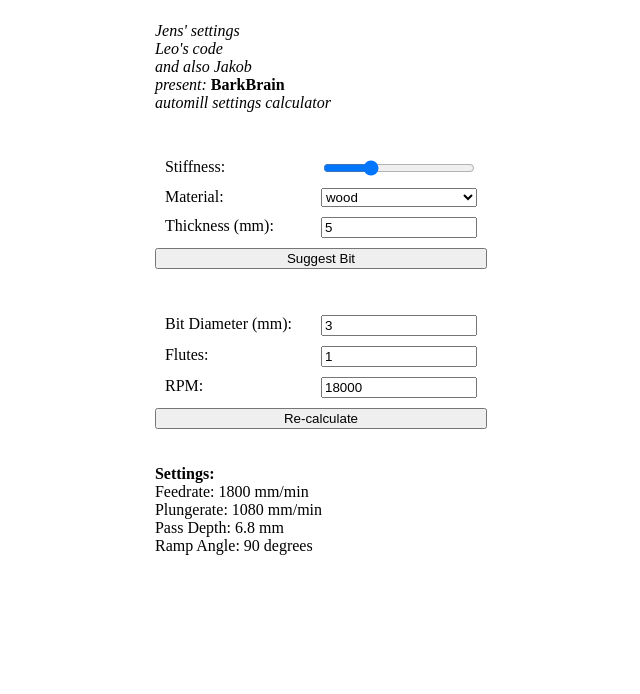
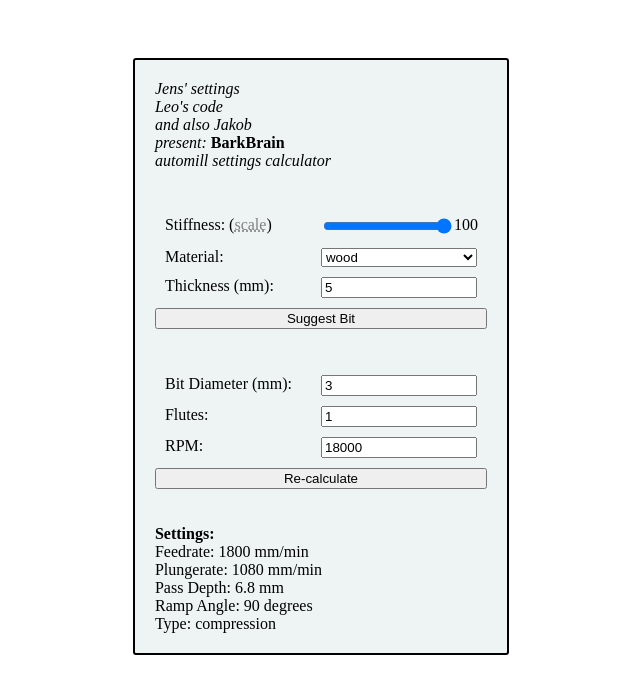
Before and after one commit to leomcelroy/bark-brain, a plain HTML site: page index.html in a window 1280 px wide. Both pictures are taken after typing "5" into the empty fields and a click on the button "Submit to Enable Calculator". Shown: the whole page, without its empty margins (319-959 px from the left). Drawn offline with Linux system fonts and the light colour scheme.

Commit message:
Update index.html

```diff
--- a/index.html
+++ b/index.html
@@ -22,7 +22,42 @@
   body {
     display: grid;
     place-content: center;
-    height: 70vh;
+  }
+
+  .container {
+    margin-top: 50px;
+    display: grid;
+    place-content: center;
+    border: solid 2px black;
+    border-radius: 3px;
+    padding: 20px;
+    background: #b9d0d13d;
+  }
+
+  #slider-value {
+    position: absolute;
+  }
+
+  .slider-scale {
+    position: relative;
+    color: grey;
+    text-decoration-line: underline;
+    text-decoration-style: dotted;
+  }
+
+  .slider-scale .scale {
+    visibility: hidden;
+    position: absolute;
+    top: 100%;
+    right: -50%;
+    width: 145px;
+    text-align: center;
+    color: black;
+    background: lightgrey;
+  }
+
+  .slider-scale:hover .scale {
+    visibility: visible;
   }
 
 /*  .left {
@@ -39,17 +74,17 @@
 <body>
   <script>
 
-    const machines = {
-      modela: 3,
-      xCarve: 4.5,
-      shapeoko: 5,
-      xCarvePro: 10,
-      shopBotStandard: 20,
-      shopBotAlpha: 30,
-      beast: 100
-    }
+    // const machines = {
+    //   modela: 3,
+    //   xCarve: 4.5,
+    //   shapeoko: 5,
+    //   xCarvePro: 10,
+    //   shopBotStandard: 20,
+    //   shopBotAlpha: 30,
+    //   beast: 100
+    // }
 
-    const bitChoice = {
+    const BIT_CHOICE = {
       mdf: {
         2: {
           diameter: 2,
@@ -347,12 +382,12 @@
     };
 
     // hardness, lower is harder
-    let presets6mm = {
+    let PRESETS_6MM = {
       mdf: {
         chiploads: 0.25,
         passdepths: 17,
         rampAngle: 90,
-        hardness: 4.25
+        hardness: 4.25 // right now hardness is just chipload*passdepths but this may not always be right because chipload also adjust for surface finish
       },
       wood: {
         chiploads: 0.2,
@@ -410,8 +445,13 @@
       },
     }
 
-    const output = (input, rpm, presets6mm, presetDiameter, plungRateReductionFactor) => {
-      let { materialToCut, millingBitDiameter, numberOfFlutes } = input;
+    function calculateSettings(
+      input,
+      plungRateReductionFactor = 0.6,
+      presets6mm = PRESETS_6MM,
+      presetDiameter = 6
+    ) {
+      let { materialToCut, millingBitDiameter, numberOfFlutes, rpm } = input;
 
       let feedrate = (presets6mm[materialToCut].chiploads * rpm * numberOfFlutes * millingBitDiameter)/presetDiameter;
       let plungerate = feedrate * plungRateReductionFactor;
@@ -419,7 +459,9 @@
       let fluteReduction = 1-numberOfFlutes*.15;
 
       // set pass depth to diameter special case wood higher
-      let passDepth = Math.max(presets6mm[materialToCut].passdepths, 6)/presetDiameter*millingBitDiameter*fluteReduction;
+      const preset = Math.max(presets6mm[materialToCut].passdepths, 6); // this is a hack to assume stiffer machine
+
+      let passDepth = (preset/presetDiameter*millingBitDiameter) *fluteReduction;
       let rampAngle = presets6mm[materialToCut].rampAngle;
 
       return {
@@ -428,16 +470,6 @@
         passDepth,
         rampAngle,
       };
-    }
-
-    const calculateSettings = (material, bitDiameter, numberOfFlutes, rpm, plungRateReductionFactor = 0.6) => {
-      let input = {
-        materialToCut: material,
-        millingBitDiameter: bitDiameter,
-        numberOfFlutes: numberOfFlutes,
-      };
-
-      return output(input, rpm, presets6mm, 6, plungRateReductionFactor);
     }
 
     function close(bitChoice, materialThickness) {
@@ -459,38 +491,34 @@
       return materialThickness;
     }
 
+    function chooseBit(material, materialThickness) {
+
+        if (material === "wood") material = "plywood"
+        else if (material === "hardwood") material = "plywood"
+        else if (material === "plastic_roughing" || material === "plastic_finishing") material = "plastic"
+        else if (material === "aluminum_roughing" || material === "aluminum_finishing") material = "aluminum"
+        else if (material === "steel_roughing" || material === "steel_finishing") material = "steel"
+        else if (material === "foam_or_wax" || material === "mdf") material = "mdf";
+
+        materialThickness = close(BIT_CHOICE[material], materialThickness);
+        return BIT_CHOICE[material][materialThickness]
+    }
+
+    function getBitChoice() {
+      let material = document.getElementById("material").value;
+      let materialThickness = parseFloat(document.getElementById("materialThickness").value);
+
+      return !isNaN(materialThickness) ? chooseBit(material, materialThickness) : undefined;
+    }
+
     let submit1 = () => {
       let material = document.getElementById("material").value;
       let materialThickness = parseFloat(document.getElementById("materialThickness").value);
 
       //aluminum, plastic, plywood, mdf
       if (!isNaN(materialThickness)) {
-        let diameter;
 
-        if (material === "wood") {
-          materialThickness = close(bitChoice["plywood"], materialThickness);
-          diameter = bitChoice["plywood"][materialThickness].diameter
-        };
-        if (material === "hardwood") {
-          materialThickness = close(bitChoice["plywood"], materialThickness)
-          diameter = bitChoice["plywood"][materialThickness].diameter
-        };
-        if (material === "plastic_roughing" || material === "plastic_finishing") {
-          materialThickness = close(bitChoice["plastic"], materialThickness);
-          diameter = bitChoice["plastic"][materialThickness].diameter
-        };
-        if (material === "aluminum_roughing" || material === "aluminum_finishing") {
-          materialThickness = close(bitChoice["aluminum"], materialThickness)
-          diameter = bitChoice["aluminum"][materialThickness].diameter
-        };
-        if (material === "steel_roughing" || material === "steel_finishing") {
-          materialThickness = close(bitChoice["steel"], materialThickness)
-          diameter = bitChoice["aluminum"][materialThickness].diameter
-        };
-        if (material === "foam_or_wax" || material === "mdf") {
-          materialThickness = close(bitChoice["mdf"], materialThickness)
-          diameter = bitChoice["mdf"][materialThickness].diameter
-        };
+        const diameter = chooseBit(material, materialThickness).diameter;
 
         document.getElementById("bitDiameter").value = diameter;
         document.getElementById("flutes").value = 1;
@@ -513,11 +541,18 @@
       let flutes = parseFloat(document.getElementById("flutes").value);
       let rpm = parseFloat(document.getElementById("rpm").value);
 
-      let set = calculateSettings(material, bitDiameter, flutes, rpm);
+      let input = {
+        materialToCut: material,
+        millingBitDiameter: bitDiameter,
+        numberOfFlutes: flutes,
+        rpm
+      };
+
+      let set = calculateSettings(input);
 
       const materialRemovalRate = set.feedrate*set.passDepth*bitDiameter;
       let stiffness = parseFloat(document.getElementById("stiffness").value);
-      let hardness = presets6mm[material].hardness;
+      let hardness = PRESETS_6MM[material].hardness;
 
       console.log("---NEW RUN---")
       console.log("material", material);
@@ -532,11 +567,19 @@
         Feedrate: ${set.feedrate} mm/min <br>
         Plungerate: ${set.plungerate} mm/min <br>
         Pass Depth: ${set.passDepth} mm <br>
-        Ramp Angle: ${set.rampAngle} degrees
+        Ramp Angle: ${set.rampAngle} degrees <br>
+        Type: ${getBitChoice().type}
       `
     }
 
+    function stiffnessChanged(e) {
+      const slider = document.getElementById("stiffness");
+      const label = document.getElementById("slider-value");
+      label.innerHTML = slider.value;
+    }
+
   </script>
+  <div class="container">
     <text>
       <i>
       Jens' settings <br>
@@ -550,8 +593,30 @@
 
     <form id="inputs">
       <div class="line">
-      <span class="left">Stiffness:</span>
-      <input type="range" class="right" min="1" max="100" value="30" id="stiffness">
+        <span class="left">
+          Stiffness:
+          (<span class="slider-scale">scale<div class="scale">
+              <div>modela: 3</div>
+              <div>xCarve: 4.5</div>
+              <div>shapeoko: 5</div>
+              <div>xCarvePro: 10</div>
+              <div>shopBotStandard: 20</div>
+              <div>shopBotAlpha: 30</div>
+              <div>beast: 100</div>
+          </div></span>)
+        </span>
+        <span class="right">
+          <input type="range" min="1" max="100" value="100" id="stiffness" onInput="stiffnessChanged()">
+          <span id="slider-value">100</span>
+      <!--     <select id="machine">
+            <option value="modela">modela</option>
+            <option value="xCarve">x_carve</option>
+            <option value="shapeoko">shapeoko</option>
+            <option value="shopBotStandard">shopBotStandard</option>
+            <option value="shopBotAlpha">shopBotAlpha</option>
+            <option value="beast" selected>beast</option>
+          </select> -->
+        </span>
       </div>
       <div class = "line">
         <span class="left">Material:</span>
@@ -592,5 +657,6 @@
     <button type="submit" id="submit2" onClick="submit2()" disabled>Re-calculate</button> <br>
     <br/>
     <div id="output"></div>
+  </div>
 </body>
 </html>
```
Lines whose indentation alone changed are shown as unchanged.
